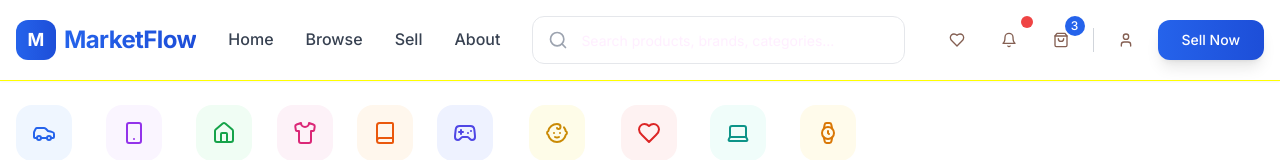
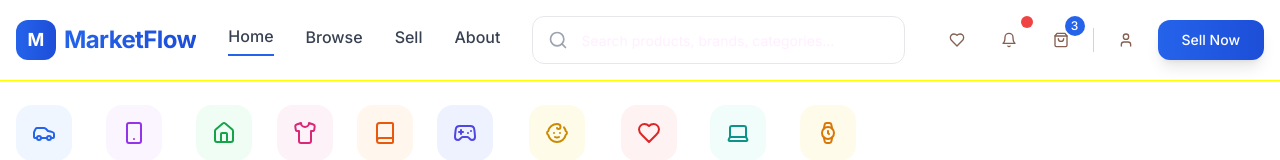
Before and after one commit to OnyekwereMichael/market-flow, a React (Vite) app: page / in a window 1280 px wide. Shown: the top 160 px of the page. Built offline with nearby package versions, Linux system fonts and the light colour scheme.

Commit message:
Add active link styling
Add a bottom border to active links for visual indication.

```diff
--- a/src/components/Header.tsx
+++ b/src/components/Header.tsx
@@ -2,14 +2,28 @@
 import { Search, Heart, User, ShoppingBag, Bell, Menu, X } from 'lucide-react';
 import { Button } from '@/components/ui/button';
 import { Input } from '@/components/ui/input';
-import { Link } from 'react-router-dom';
+import { Link, useLocation } from 'react-router-dom';
 import { useState } from 'react';
 
 const Header = () => {
   const [isMenuOpen, setIsMenuOpen] = useState(false);
+  const location = useLocation();
 
   const toggleMenu = () => {
     setIsMenuOpen(!isMenuOpen);
+  };
+
+  const isActive = (path: string) => {
+    if (path === '/') {
+      return location.pathname === '/';
+    }
+    return location.pathname.startsWith(path);
+  };
+
+  const getLinkClasses = (path: string) => {
+    const baseClasses = "text-gray-700 hover:text-blue-600 font-medium transition-colors relative pb-1";
+    const activeClasses = "text-blue-600 border-b-2 border-blue-600";
+    return isActive(path) ? `${baseClasses} ${activeClasses}` : baseClasses;
   };
 
   return (
@@ -28,16 +42,16 @@ const Header = () => {
 
           {/* Desktop Navigation */}
           <nav className="hidden lg:flex items-center space-x-8 ml-8">
-            <Link to="/" className="text-gray-700 hover:text-blue-600 font-medium transition-colors">
+            <Link to="/" className={getLinkClasses('/')}>
               Home
             </Link>
-            <Link to="/marketplace" className="text-gray-700 hover:text-blue-600 font-medium transition-colors">
+            <Link to="/marketplace" className={getLinkClasses('/marketplace')}>
               Browse
             </Link>
-            <Link to="/sell" className="text-gray-700 hover:text-blue-600 font-medium transition-colors">
+            <Link to="/sell" className={getLinkClasses('/sell')}>
               Sell
             </Link>
-            <Link to="/about" className="text-gray-700 hover:text-blue-600 font-medium transition-colors">
+            <Link to="/about" className={getLinkClasses('/about')}>
               About
             </Link>
           </nav>
@@ -107,28 +121,28 @@ const Header = () => {
             <div className="flex flex-col space-y-4">
               <Link
                 to="/"
-                className="text-gray-700 hover:text-blue-600 font-medium transition-colors py-2"
+                className={`${getLinkClasses('/')} py-2 border-b-0`}
                 onClick={() => setIsMenuOpen(false)}
               >
                 Home
               </Link>
               <Link
                 to="/marketplace"
-                className="text-gray-700 hover:text-blue-600 font-medium transition-colors py-2"
+                className={`${getLinkClasses('/marketplace')} py-2 border-b-0`}
                 onClick={() => setIsMenuOpen(false)}
               >
                 Browse
               </Link>
               <Link
                 to="/sell"
-                className="text-gray-700 hover:text-blue-600 font-medium transition-colors py-2"
+                className={`${getLinkClasses('/sell')} py-2 border-b-0`}
                 onClick={() => setIsMenuOpen(false)}
               >
                 Sell
               </Link>
               <Link
                 to="/about"
-                className="text-gray-700 hover:text-blue-600 font-medium transition-colors py-2"
+                className={`${getLinkClasses('/about')} py-2 border-b-0`}
                 onClick={() => setIsMenuOpen(false)}
               >
                 About
```
